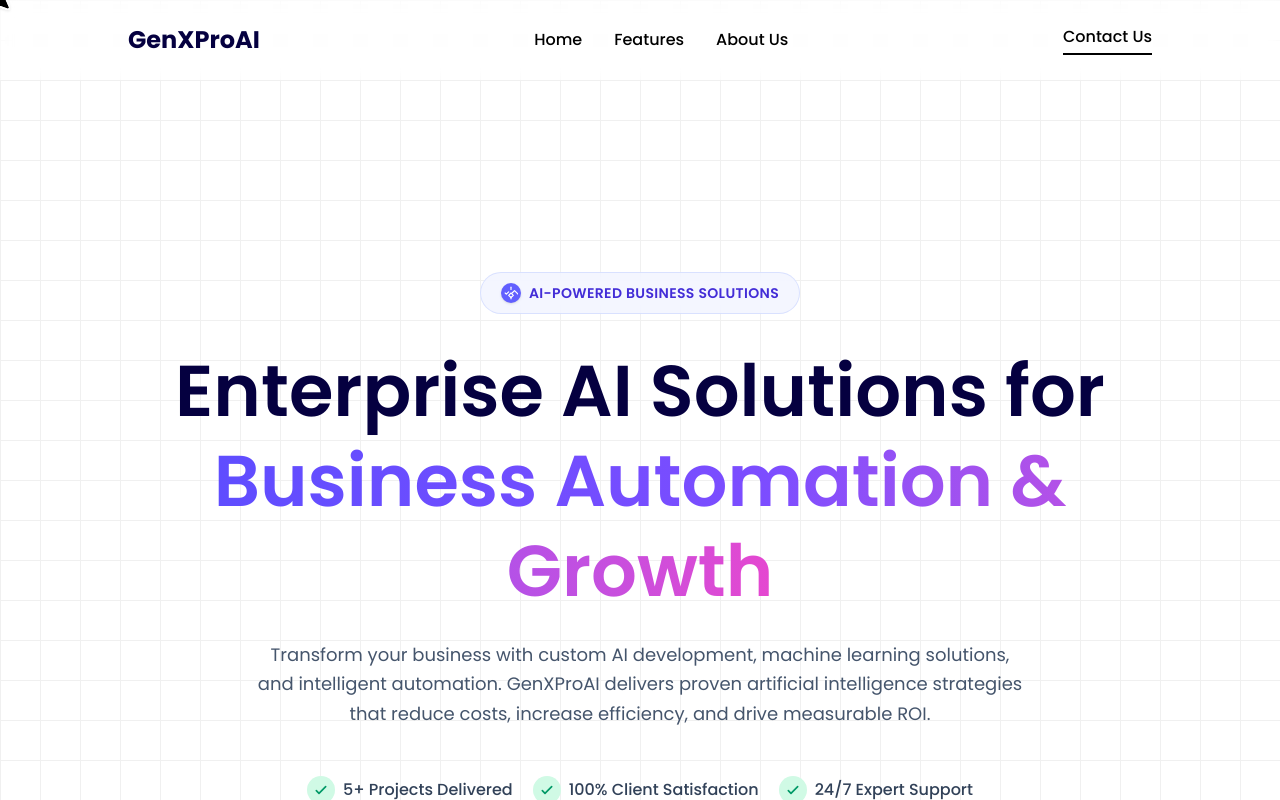
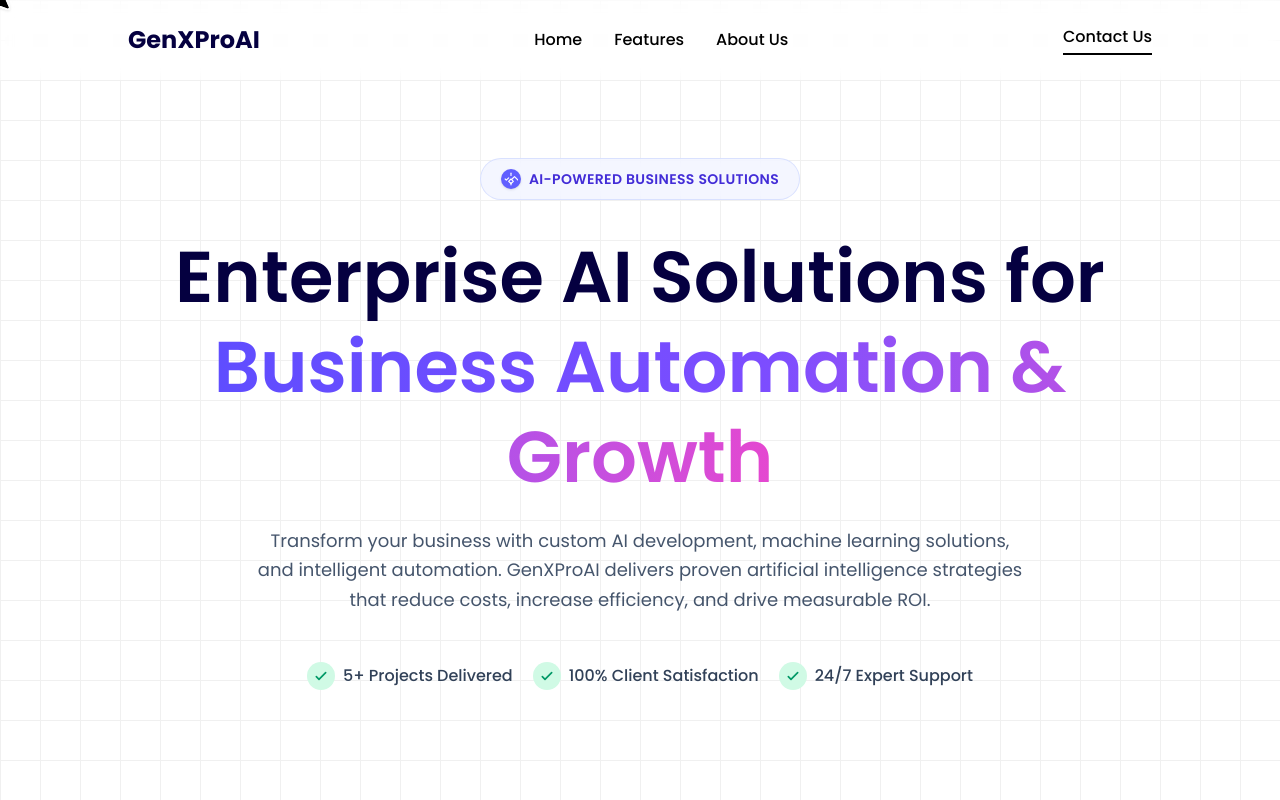
Before and after one commit to mahi12jain/GenXProAI.github.io, a React (Vite) app: page / in a window 1280 px wide. Shown: the top 800 px of the page. Built offline with nearby package versions, Linux system fonts and the light colour scheme.

Commit message:
new hero section

```diff
--- a/src/components/Hero.jsx
+++ b/src/components/Hero.jsx
@@ -95,7 +95,6 @@
           </button>
         </nav>
 
-        <div className="flex-1 flex flex-col justify-center items-center w-full px-4 pb-20 pt-32">
         <div className="flex-1 flex flex-col justify-center items-center w-full px-4 pb-24 pt-36">
           <div className="flex items-center gap-2 bg-indigo-50/70 backdrop-blur-sm border border-indigo-200/60 rounded-full w-max mx-auto px-5 py-2.5 mb-8">
             <span className="flex h-5 w-5 items-center justify-center rounded-full bg-indigo-500 text-white text-xs shadow-sm">
@@ -148,7 +147,6 @@
             </div>
           </div>
         </div>
-        </div>
       </section>
       <ConsultationModal visible={modalVisible} onClose={() => setModalVisible(false)} />
     </>
```
Lines whose indentation alone changed are shown as unchanged.
